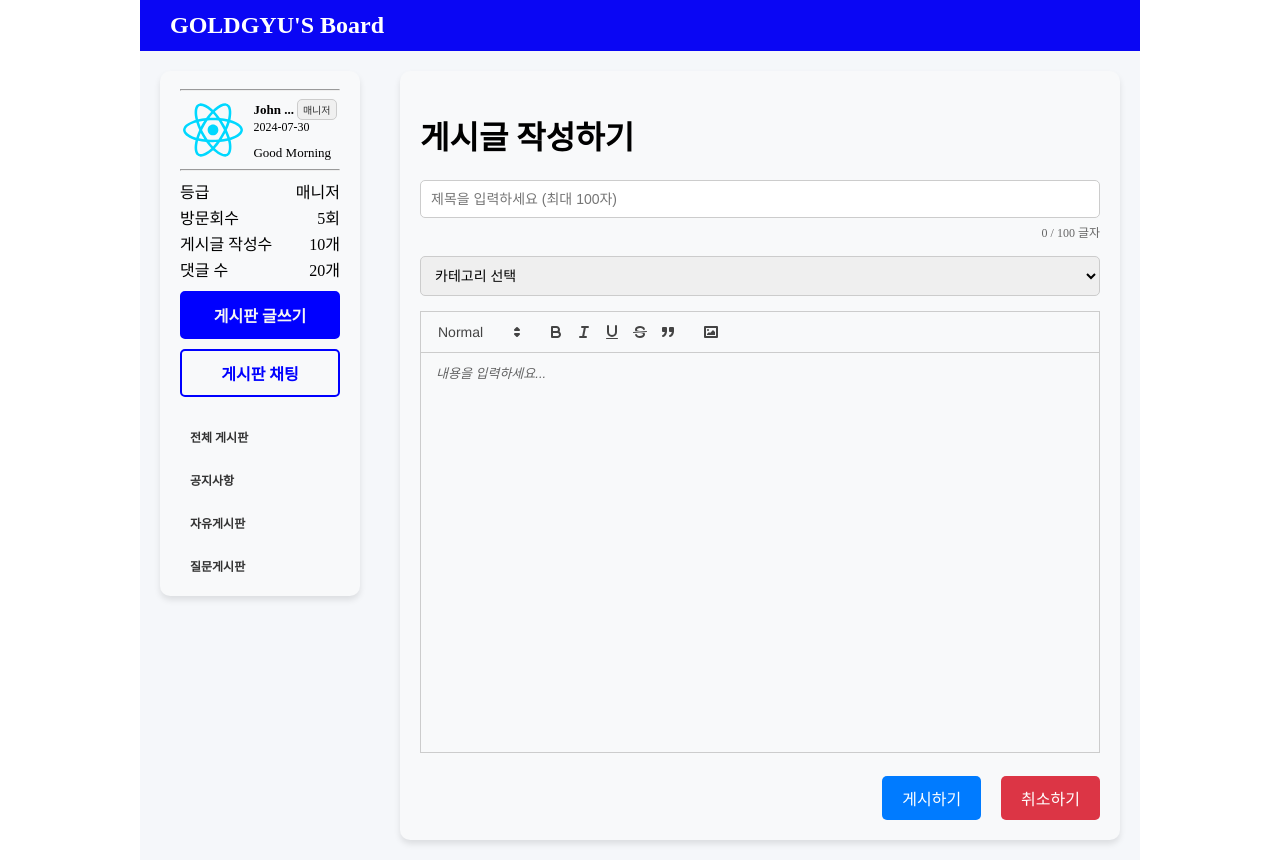
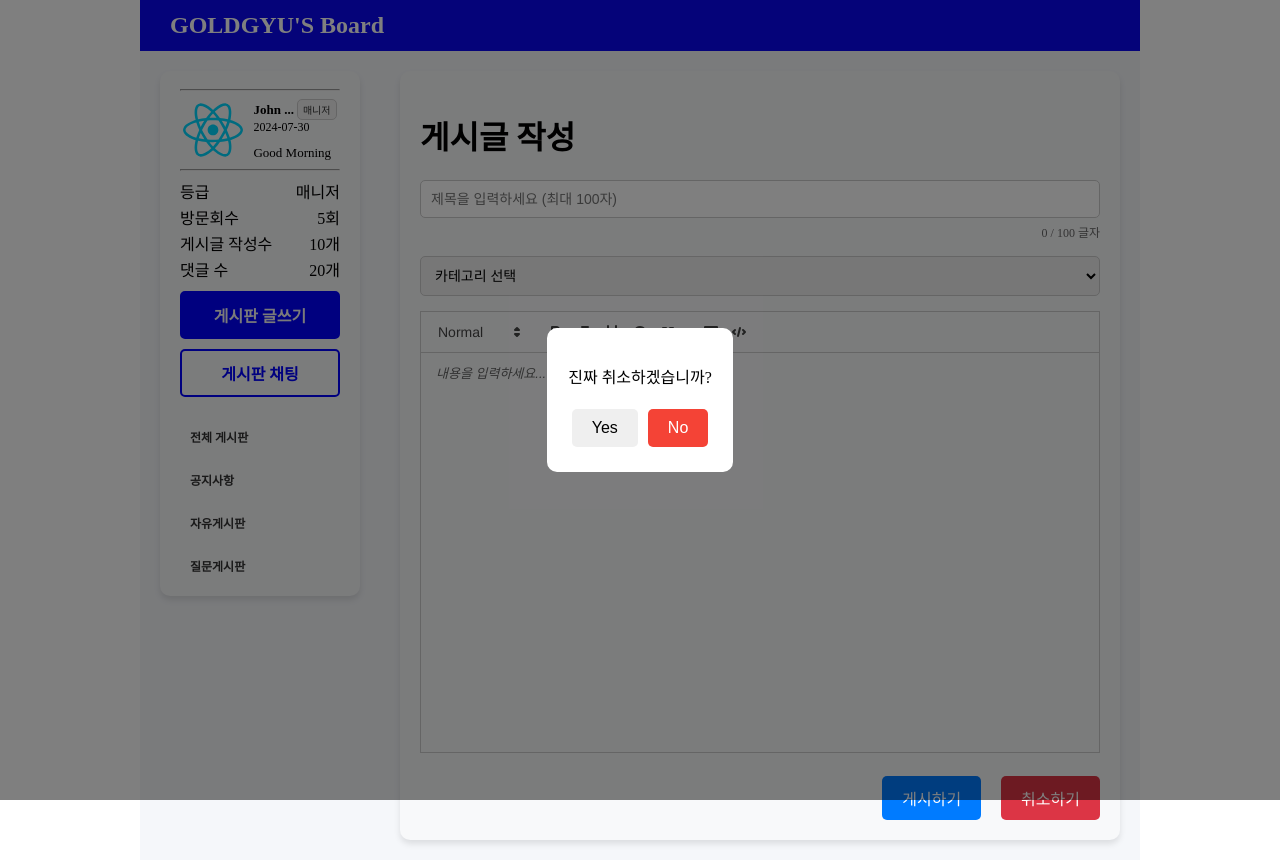
Before and after one commit to Gold-Gyu/Board-pjt, a React (Vite) app in the folder frontend/: page /create-article in a window 1280 px wide. Both pictures are taken after a click on the button "취소하기". Built offline with nearby package versions, Linux system fonts and the light colour scheme.

Commit message:
게시글 작성 폼 최신화

```diff
--- a/frontend/src/components/Write/CreateArticleBoard/CreateArticleBoard.css
+++ b/frontend/src/components/Write/CreateArticleBoard/CreateArticleBoard.css
@@ -57,3 +57,58 @@
 .create-article-button-box button:hover {
   opacity: 0.9;
 }
+
+/* modal */
+.modal-overlay {
+  position: fixed;
+  top: 0;
+  left: 0;
+  width: 100%;
+  height: 100%;
+  background-color: rgba(0, 0, 0, 0.5);
+  display: flex;
+  justify-content: center;
+  align-items: center;
+  z-index: 1000;
+}
+
+.modal-content {
+  background-color: white;
+  padding: 20px;
+  border-radius: 10px;
+  text-align: center;
+  z-index: 1001;
+}
+
+/* 공통 스타일 */
+.modal-content button {
+  padding: 10px 20px;
+  margin: 5px;
+  border: none;
+  border-radius: 5px;
+  font-size: 16px;
+  cursor: pointer;
+  transition: background-color 0.3s ease, transform 0.2s ease;
+}
+
+/* 네 버튼 스타일 */
+.modal-content button:first-child {
+  background-color: #4caf50; /* 녹색 */
+  color: white;
+}
+
+.modal-content button:first-child:hover {
+  background-color: #45a049; /* 약간 어두운 녹색 */
+  transform: scale(1.05); /* 호버 시 약간 커짐 */
+}
+
+/* 아니요 버튼 스타일 */
+.modal-content button:last-child {
+  background-color: #f44336; /* 빨간색 */
+  color: white;
+}
+
+.modal-content button:last-child:hover {
+  background-color: #e53935; /* 약간 어두운 빨간색 */
+  transform: scale(1.05); /* 호버 시 약간 커짐 */
+}
--- a/frontend/src/components/Write/CreateArticleBoard/CreateArticleBoard.tsx
+++ b/frontend/src/components/Write/CreateArticleBoard/CreateArticleBoard.tsx
@@ -2,16 +2,19 @@ import React, { useMemo, useRef, useState } from 'react';
 import ReactQuill from 'react-quill';
 import 'react-quill/dist/quill.snow.css';
 import './CreateArticleBoard.css';
+import useMovePage from '@/hooks/useMovePage';
 
 const CreateArticleBoard = () => {
+  const { movePage } = useMovePage();
   const [title, setTitle] = useState('');
   const [content, setContent] = useState('');
   const [category, setCategory] = useState('');
   const [image, setImage] = useState(null);
   const [plainText, setPlainText] = useState('');
+  const [showModal, setShowModal] = useState(false);
   const maxTitleLength = 100;
 
-  const quillRef = useRef<ReactQuill | null>(null);
+  // const quillRef = useRef<ReactQuill | null>(null);
 
   // const handleImageUpload = () => {
   //   const input = document.createElement('input');
@@ -42,7 +45,7 @@ const CreateArticleBoard = () => {
         container: [
           [{ header: [1, 2, 3, 4, 5, false] }],
           ['bold', 'italic', 'underline', 'strike', 'blockquote'],
-          ['image'],
+          ['image', 'code-block'],
         ],
         handlers: {
           // image: handleImageUpload,
@@ -79,9 +82,24 @@ const CreateArticleBoard = () => {
     console.log({ title, content, category, image });
   };
 
+  const handleCancelClick = () => {
+    setShowModal(true);
+  };
+
+  const handleCloseModal = () => {
+    setShowModal(false);
+  };
+
+  const handleConfirmCancel = () => {
+    // Cancel
+    console.log('취소합니다.');
+    setShowModal(false);
+    movePage('/', null);
+  };
+
   return (
     <div className="table-container">
-      <h1>게시글 작성하기</h1>
+      <h1>게시글 작성</h1>
       <form onSubmit={handleSubmit} className="create-article-board">
         <div className="form-group">
           <input
@@ -128,11 +146,20 @@ const CreateArticleBoard = () => {
         </div> */}
         <div className="create-article-button-box">
           <button type="submit">게시하기</button>
-          <button type="button" onClick={() => console.log('취소')}>
+          <button type="button" onClick={handleCancelClick}>
             취소하기
           </button>
         </div>
       </form>
+      {showModal && (
+        <div className="modal-overlay">
+          <div className="modal-content">
+            <p>진짜 취소하겠습니까?</p>
+            <button onClick={handleConfirmCancel}>Yes</button>
+            <button onClick={handleCloseModal}>No</button>
+          </div>
+        </div>
+      )}
     </div>
   );
 };
```
